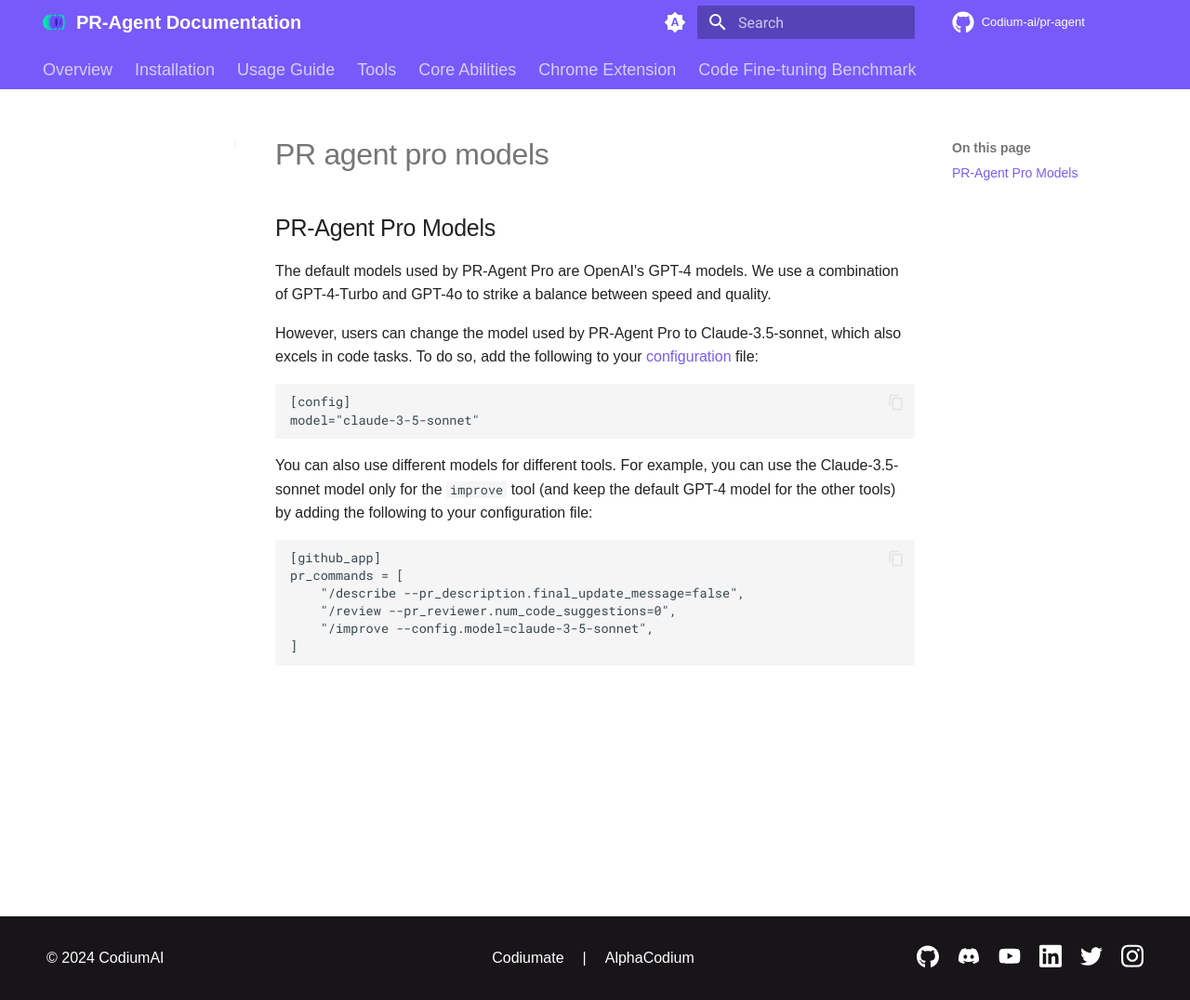
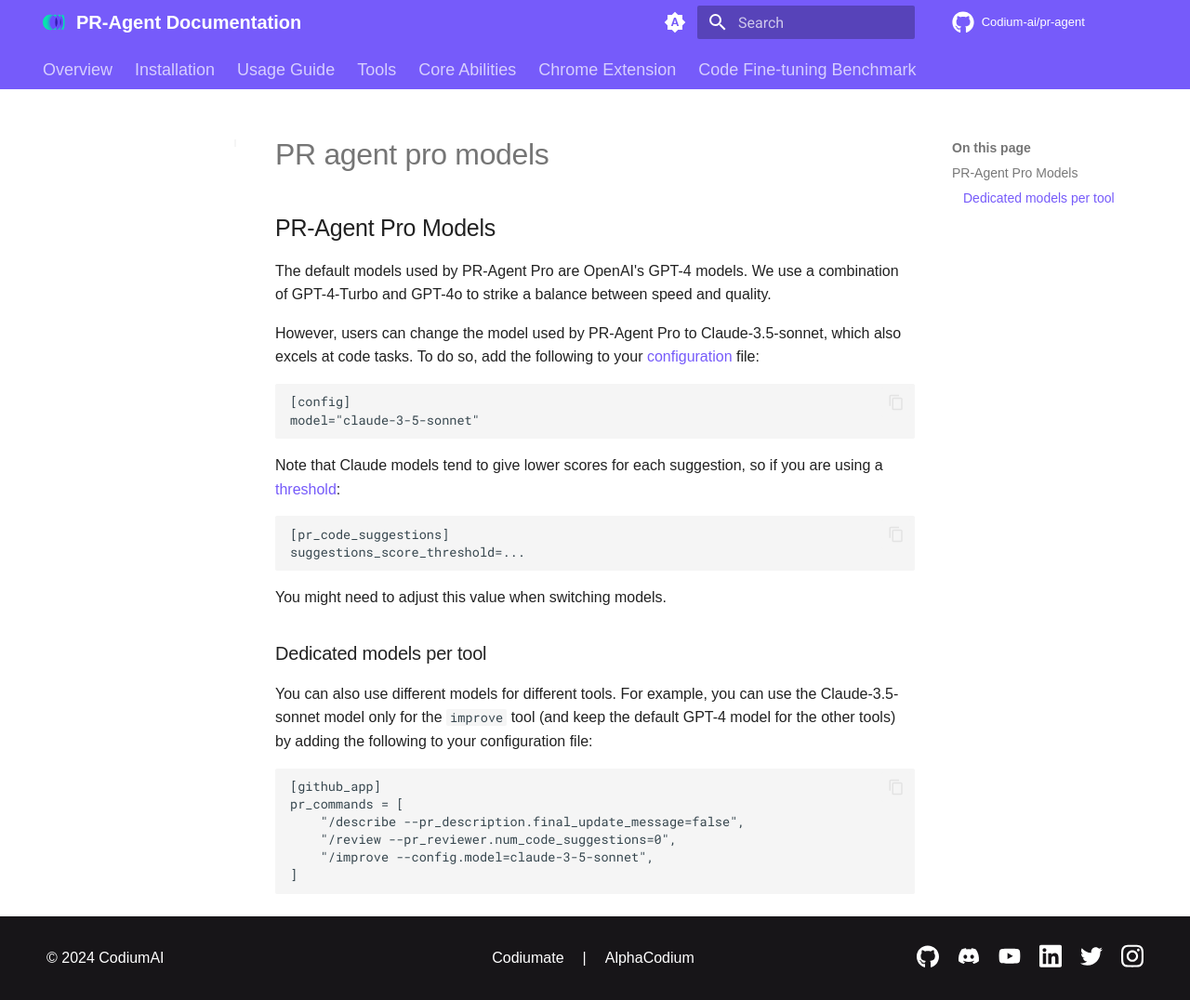
Before and after one commit to Codium-ai/pr-agent, an MkDocs documentation site: the page built from docs/docs/usage-guide/PR_agent_pro_models.md, in a window 1280 px wide and 1076 px high. Shown: the whole window at 93% size. Built offline with MkDocs 1.6.1 and Material for MkDocs 9.7.7, drawn with Linux system fonts in a browser that asks for light colours; comment, search, counter and statistics services are not loaded.

Commit message:
Update PR_agent_pro_models.md

````diff
--- a/docs/docs/usage-guide/PR_agent_pro_models.md
+++ b/docs/docs/usage-guide/PR_agent_pro_models.md
@@ -2,13 +2,22 @@
 
 The default models used by PR-Agent Pro are OpenAI's GPT-4 models. We use a combination of GPT-4-Turbo and GPT-4o to strike a balance between speed and quality.
 
-However, users can change the model used by PR-Agent Pro to Claude-3.5-sonnet, which also excels in code tasks.
+However, users can change the model used by PR-Agent Pro to Claude-3.5-sonnet, which also excels at code tasks.
 To do so, add the following to your [configuration](https://pr-agent-docs.codium.ai/usage-guide/configuration_options/) file:
 
 ```
 [config]
 model="claude-3-5-sonnet"
 ```
+
+Note that Claude models tend to give lower scores for each suggestion, so if you are using a [threshold](https://pr-agent-docs.codium.ai/tools/improve/#configuration-options):
+```
+[pr_code_suggestions]
+suggestions_score_threshold=...
+```
+You might need to adjust this value when switching models.
+
+### Dedicated models per tool
 
 You can also use different models for different tools. For example, you can use the Claude-3.5-sonnet model only for the `improve` tool (and keep the default GPT-4 model for the other tools) by adding the following to your configuration file:
 ```
````
